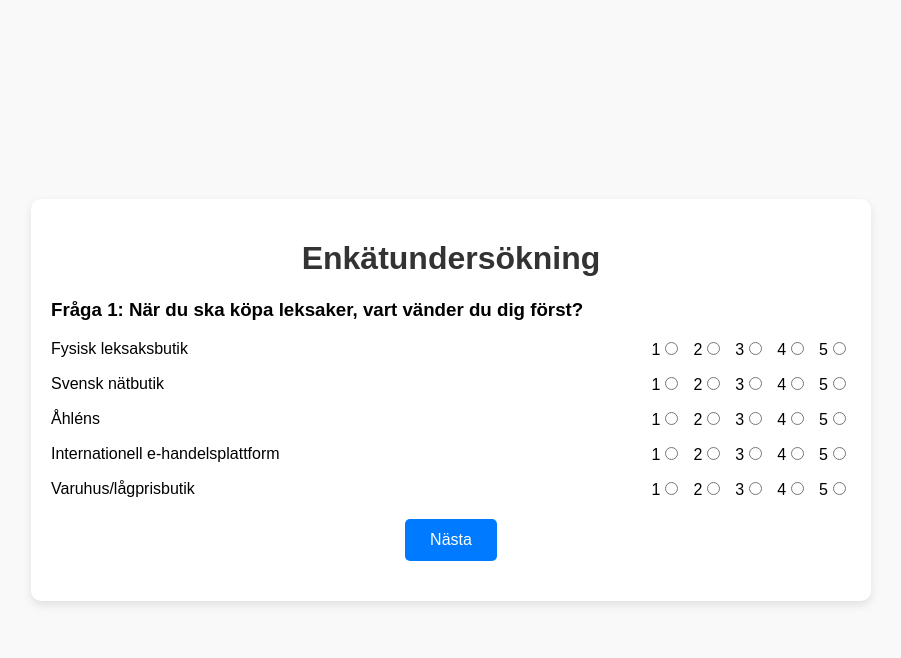
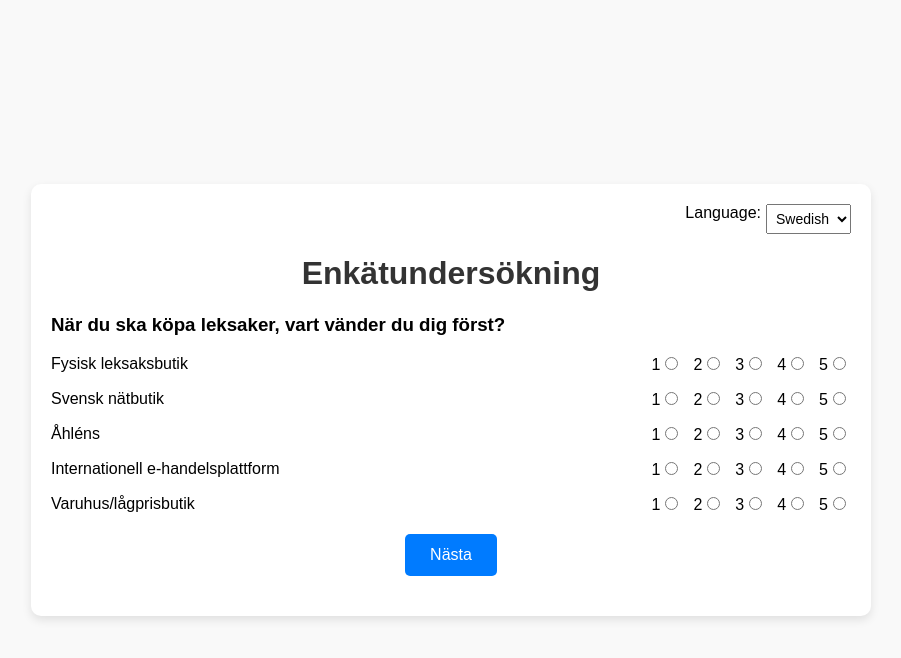
Before and after one commit to irahulksingh/sur-vey, a website: page public/index.html in a window 1280 px wide. Both pictures are taken after a click on the button "Nästa". Shown: the whole page, without its empty margins (189-1090 px from the left). Drawn offline with Linux system fonts and the light colour scheme.

Commit message:
v1.8 near destination

```diff
--- a/public/index.html
+++ b/public/index.html
@@ -8,7 +8,15 @@
 </head>
 <body>
   <div class="container">
-    <h1>Enkätundersökning</h1>
+    <!-- Language Toggle -->
+    <div id="language-toggle">
+      <label for="language-select">Language:</label>
+      <select id="language-select">
+        <option value="sv" selected>Swedish</option>
+        <option value="en">English</option>
+      </select>
+    </div>
+    <h1 id="survey-title">Enkätundersökning</h1>
     <form id="survey-form"></form>
     <button id="submit-btn" class="submit-btn" style="display:none;">Skicka</button>
     <div id="results-table"></div> <!-- Results will be shown here -->
--- a/public/script.js
+++ b/public/script.js
@@ -1,35 +1,55 @@
-const frågor = [
-  "När du ska köpa leksaker, vart vänder du dig först?",
-  "Vilken faktor påverkar mest ditt val av butik vid köp av leksaker?"
-];
+const questions = {
+  sv: [
+    "När du ska köpa leksaker, vart vänder du dig först?",
+    "Vilken faktor påverkar mest ditt val av butik vid köp av leksaker?"
+  ],
+  en: [
+    "When buying toys, where do you go first?",
+    "What factor most influences your choice of store when buying toys?"
+  ]
+};
 
-const alternativ = [
-  ["Fysisk leksaksbutik", "Svensk nätbutik", "Åhléns", "Internationell e-handelsplattform", "Varuhus/lågprisbutik"],
-  ["Pris", "Leveranstid", "Sortiment/Produktutbud", "Kundservice och rådgivning", "Enkelhet att beställa"]
-];
+const options = {
+  sv: [
+    ["Fysisk leksaksbutik", "Svensk nätbutik", "Åhléns", "Internationell e-handelsplattform", "Varuhus/lågprisbutik"],
+    ["Pris", "Leveranstid", "Sortiment/Produktutbud", "Kundservice och rådgivning", "Enkelhet att beställa"]
+  ],
+  en: [
+    ["Physical toy store", "Swedish online store", "Åhléns", "International e-commerce platform", "Department/discount store"],
+    ["Price", "Delivery time", "Selection/Product range", "Customer support and advice", "Ease of ordering"]
+  ]
+};
 
-const nextButtonText = "Nästa"; // Swedish for "Next"
-const submitButtonText = "Skicka"; // Swedish for "Submit"
-const rankErrorText = "Varje alternativ måste ha en unik rang (1–5)."; // Swedish for "Each option must have a unique rank."
-const clickSubmitText = "Klicka på Skicka för att slutföra enkäten."; // Swedish for "Click Submit to complete the survey."
+let currentLanguage = "sv";
+let userAnswers = {};
+let currentQuestion = 0;
 
 const form = document.getElementById("survey-form");
 const submitBtn = document.getElementById("submit-btn");
-const resultsContainer = document.getElementById("results-table"); // Div for displaying results
-let userAnswers = {};
-let currentQuestion = 0;
+const resultsContainer = document.getElementById("results-table");
+const languageSelect = document.getElementById("language-select");
+const surveyTitle = document.getElementById("survey-title");
+
+// Update the survey language
+languageSelect.addEventListener("change", () => {
+  currentLanguage = languageSelect.value;
+  surveyTitle.textContent = currentLanguage === "sv" ? "Enkätundersökning" : "Survey";
+  currentQuestion = 0;
+  userAnswers = {};
+  showQuestion(currentQuestion);
+});
 
 // Show questions with radio buttons for each rank
 function showQuestion(index) {
   form.innerHTML = "";
   const questionDiv = document.createElement("div");
   questionDiv.className = "question";
-  questionDiv.innerHTML = `<h3>Fråga ${index + 1}: ${frågor[index]}</h3>`;
+  questionDiv.innerHTML = `<h3>${questions[currentLanguage][index]}</h3>`;
 
   const optionsDiv = document.createElement("div");
   optionsDiv.className = "options";
 
-  alternativ[index].forEach((opt, optIndex) => {
+  options[currentLanguage][index].forEach((opt, optIndex) => {
     const optionContainer = document.createElement("div");
     optionContainer.className = "option-container";
 
@@ -37,14 +57,13 @@ function showQuestion(index) {
     label.textContent = opt;
     label.className = "option-label";
 
-    // Add radio buttons for ranks 1–5
     const radioGroup = document.createElement("div");
     radioGroup.className = "radio-group";
 
     for (let rank = 1; rank <= 5; rank++) {
       const radio = document.createElement("input");
       radio.type = "radio";
-      radio.name = `option-${index}-${optIndex}`; // Unique to the question and option
+      radio.name = `rank-${index}-${optIndex}`;
       radio.value = rank;
       radio.dataset.option = opt;
       radio.dataset.rank = rank;
@@ -57,8 +76,7 @@ function showQuestion(index) {
 
       radioGroup.appendChild(radioLabel);
 
-      // Add event listener to prevent duplicate ranks
-      radio.addEventListener("change", () => updateRanks(optionsDiv, rank, index));
+      radio.addEventListener("change", () => updateRanks(optionsDiv, rank));
     }
 
     optionContainer.appendChild(label);
@@ -70,15 +88,13 @@ function showQuestion(index) {
   form.appendChild(questionDiv);
 
   const nextBtn = document.createElement("button");
-  nextBtn.textContent = nextButtonText;
+  nextBtn.textContent = currentLanguage === "sv" ? "Nästa" : "Next";
   nextBtn.type = "button";
   nextBtn.className = "next-btn";
   nextBtn.onclick = () => {
     const selectedRanks = Array.from(optionsDiv.querySelectorAll("input:checked"));
-    const usedRanks = new Set(selectedRanks.map(radio => radio.value));
-
-    if (usedRanks.size !== alternativ[index].length) {
-      alert(rankErrorText);
+    if (selectedRanks.length !== options[currentLanguage][index].length) {
+      alert(currentLanguage === "sv" ? "Varje alternativ måste ha en unik rang (1–5)." : "Each option must have a unique rank (1–5).");
       return;
     }
 
@@ -89,37 +105,32 @@ function showQuestion(index) {
 
     userAnswers[`q${index + 1}`] = answers;
     currentQuestion++;
-    if (currentQuestion < frågor.length) {
+    if (currentQuestion < questions[currentLanguage].length) {
       showQuestion(currentQuestion);
     } else {
-      submitBtn.textContent = submitButtonText;
+      submitBtn.textContent = currentLanguage === "sv" ? "Skicka" : "Submit";
       submitBtn.style.display = "block";
-      form.innerHTML = `<p>${clickSubmitText}</p>`;
+      form.innerHTML = `<p>${currentLanguage === "sv" ? "Klicka på Skicka för att slutföra enkäten." : "Click Submit to complete the survey."}</p>`;
     }
   };
   form.appendChild(nextBtn);
 }
 
-// Prevent duplicate ranks within the same question
-function updateRanks(optionsDiv, selectedRank, currentQuestionIndex) {
+// Prevent duplicate ranks
+function updateRanks(optionsDiv, selectedRank) {
   const allRadios = optionsDiv.querySelectorAll("input");
   allRadios.forEach(radio => {
     if (radio.value === selectedRank.toString() && !radio.checked) {
       radio.disabled = true;
-    } else if (!isRankSelected(currentQuestionIndex, radio.value)) {
+    } else {
       radio.disabled = false;
     }
   });
 }
 
-// Check if a rank is already selected in the current question
-function isRankSelected(questionIndex, rank) {
-  const radios = document.querySelectorAll(`input[name^="option-${questionIndex}"]`);
-  return Array.from(radios).some(radio => radio.checked && radio.value === rank);
-}
-
 // Submit survey
 submitBtn.onclick = async () => {
+  submitBtn.disabled = true; // Disable the button after submission
   const res = await fetch("/submit", {
     method: "POST",
     headers: { "Content-Type": "application/json" },
@@ -129,7 +140,7 @@ submitBtn.onclick = async () => {
   const data = await res.json();
   alert(data.message);
 
-  // Fetch and display the results
+  // Fetch and display results
   await fetchResults();
 };
 
@@ -138,17 +149,16 @@ async function fetchResults() {
   const response = await fetch("/results");
   const resultData = await response.json();
 
-  resultsContainer.innerHTML = ""; // Clear previous results
+  resultsContainer.innerHTML = "";
 
   const table = document.createElement("table");
   table.className = "result-table";
 
-  // Create table header
   const thead = document.createElement("thead");
   thead.innerHTML = `
     <tr>
-      <th>Fråga</th>
-      <th>Alternativ</th>
+      <th>${currentLanguage === "sv" ? "Fråga" : "Question"}</th>
+      <th>${currentLanguage === "sv" ? "Alternativ" : "Option"}</th>
       <th>Rank 1</th>
       <th>Rank 2</th>
       <th>Rank 3</th>
@@ -158,7 +168,6 @@ async function fetchResults() {
   `;
   table.appendChild(thead);
 
-  // Create table body
   const tbody = document.createElement("tbody");
   Object.entries(resultData).forEach(([question, options]) => {
     Object.entries(options).forEach(([option, ranks]) => {
@@ -175,5 +184,6 @@ async function fetchResults() {
   table.appendChild(tbody);
   resultsContainer.appendChild(table);
 }
+
 // Initialize the first question
 showQuestion(currentQuestion);
--- a/public/style.css
+++ b/public/style.css
@@ -21,6 +21,18 @@ body {
 h1 {
   text-align: center;
   color: #333;
+}
+
+#language-toggle {
+  display: flex;
+  justify-content: flex-end;
+  margin-bottom: 10px;
+}
+
+#language-select {
+  padding: 5px;
+  font-size: 14px;
+  margin-left: 5px;
 }
 
 .question {
@@ -78,7 +90,12 @@ h1 {
   transition: background-color 0.3s ease;
 }
 
-.submit-btn:hover {
+.submit-btn:disabled {
+  background-color: #ccc;
+  cursor: not-allowed;
+}
+
+.submit-btn:hover:not(:disabled) {
   background-color: #218838;
 }
 
```
